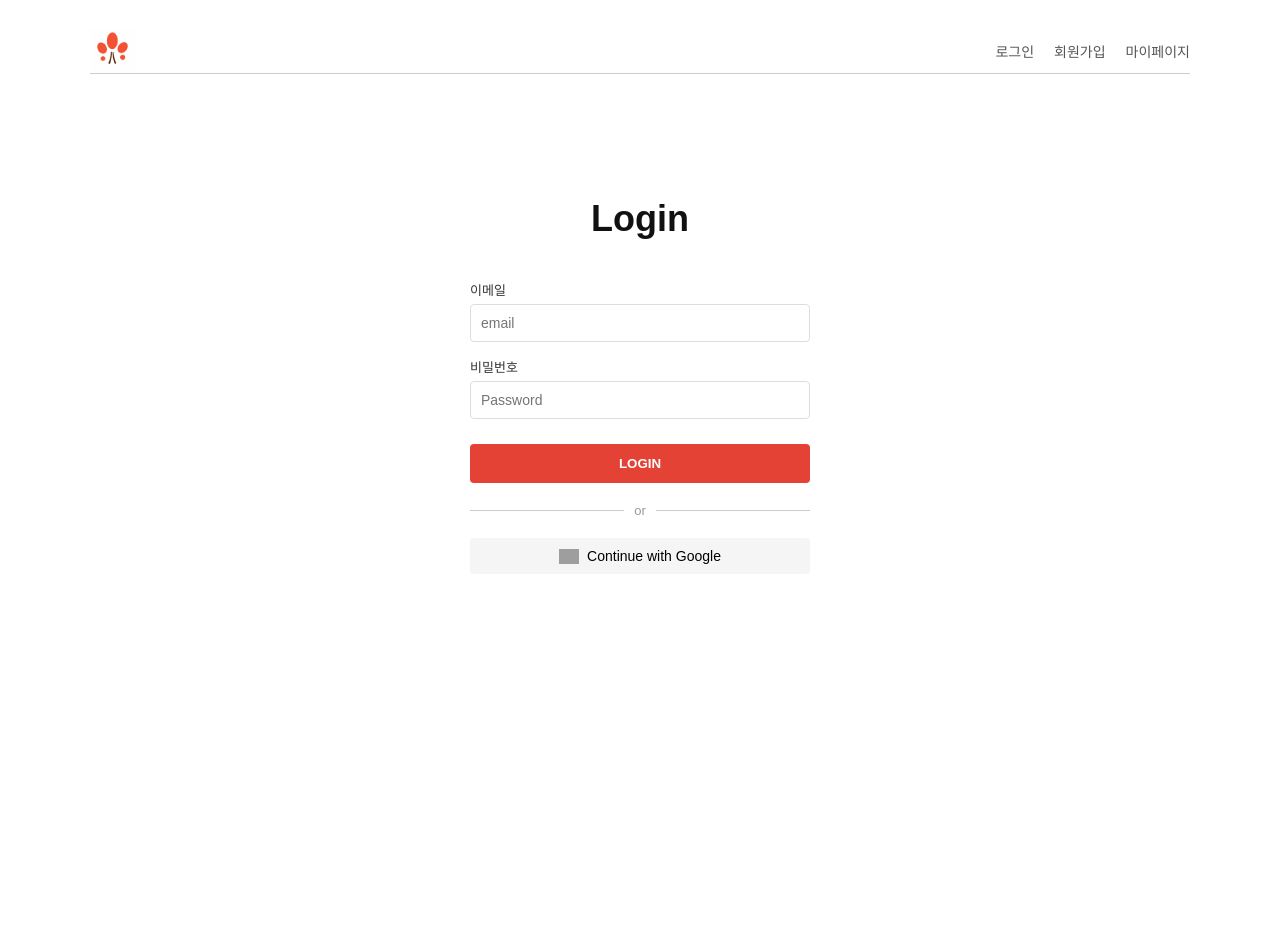
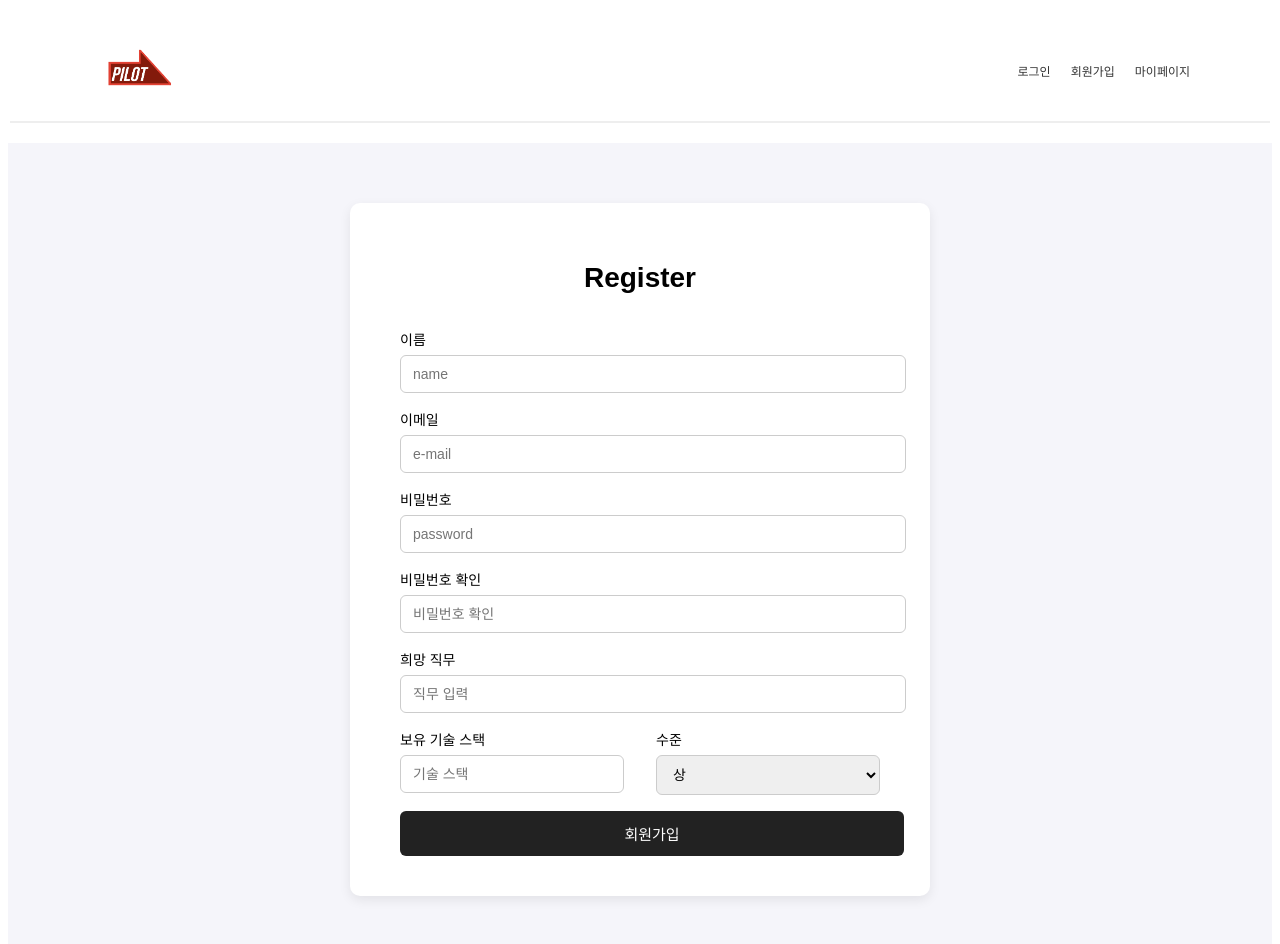
Before and after one commit to career-pilot-team/CareerPilot-, a React app: page /register in a window 1280 px wide. Shown: the top 944 px of the page. Before the commit the page ends 816 px from the top, so only its background shows below. Built offline with nearby package versions, Linux system fonts and the light colour scheme; grey boxes are pictures that could not be loaded; the HTML template or start-up script is replaced by a standard one.

Commit message:
feat: 회원가입페이지 UI구현(중)

```diff
--- a/src/App.jsx
+++ b/src/App.jsx
@@ -1,8 +1,9 @@
 import React from "react";
 import LoginPage from "./components/LoginPage";
+import RegisterPage from "./components/RegisterPage";
 
 function App() {
-  return <LoginPage />;
+  return <RegisterPage />;
 }
 
 export default App;
--- a/src/components/LoginPage.css
+++ b/src/components/LoginPage.css
@@ -18,14 +18,14 @@
 }
 
 .logo {
-  width: 45px;
+  width: 100px;
 }
 
 .nav-links a {
   margin-left: 20px;
   text-decoration: none;
   color: #555;
-  font-size: 14px;
+  font-size: 12px;
 }
 
 .login-box {
--- /dev/null
+++ b/src/components/RegisterPage.css
@@ -0,0 +1,131 @@
+/* 전체 컨테이너 */
+.register-container {
+  font-family: "Pretendard", sans-serif;
+  background-color: #f5f5fa;
+  min-height: 100vh;
+  padding-top: 60px;
+}
+
+/* 상단 헤더 */
+.header {
+  display: flex;
+  justify-content: space-between;
+  align-items: center;
+  padding: 20px 80px;
+  background: white;
+  border-bottom: 2px solid #eee;
+}
+
+.logo {
+  width: 100px;
+}
+
+.nav-links a {
+  margin-left: 20px;
+  text-decoration: none;
+  color: #333;
+  font-size: 12px;
+}
+
+.nav-links a:hover {
+  color: #666;
+}
+
+/* 메인 회원가입 박스 */
+.register-box {
+  max-width: 480px;
+  background: white;
+  margin: 0 auto;
+  padding: 40px 50px;
+  border-radius: 10px;
+  box-shadow: 0 4px 12px rgba(0, 0, 0, 0.08);
+  text-align: left;
+}
+
+.register-box h1 {
+  text-align: center;
+  margin-bottom: 35px;
+  font-weight: 600;
+  font-size: 28px;
+}
+
+/* 입력 폼 */
+.register-form label {
+  display: block;
+  margin-bottom: 6px;
+  font-size: 14px;
+  font-weight: 500;
+}
+
+.register-form input,
+.register-form select {
+  width: 100%;
+  padding: 10px 12px;
+  border: 1px solid #ccc;
+  border-radius: 6px;
+  margin-bottom: 16px;
+  font-size: 14px;
+  outline: none;
+}
+
+.register-form input:focus,
+.register-form select:focus {
+  border-color: e34234;
+  box-shadow: 0 0 0 2px rgba(227, 66, 52, 0.15);
+}
+
+/* 2개 나란히 배치 */
+.row {
+  display: flex;
+  gap: 32px;
+}
+
+.half {
+  flex: 1;
+}
+
+.row .half input,
+.row .half select {
+    width: 100%;
+    box-sizing: border-box;
+}
+
+
+/* 자꾸 에러나서 주석처리함- 왼쪽정렬되어야하는데 오른쪽으로 붙음
+/* 약관 체크박스 */
+/* .checkbox-group {
+  width: 100%;
+  display: flex;
+  align-items: flex-start;
+  margin-bottom: 18px;
+  gap: 8px;
+  justify-content: flex-start;
+}
+
+
+.checkbox-group input {
+  margin-top: 3px;
+}
+
+.terms-text {
+  color: #6b6b6b;
+  font-size: 13px;
+  text-align: left;
+} */
+
+/* 제출 버튼 */
+.submit-btn {
+  width: 105%;
+  padding: 12px;
+  background-color: #222;
+  color: white;
+  border: none;
+  border-radius: 6px;
+  font-size: 15px;
+  cursor: pointer;
+  transition: background 0.3s;
+}
+
+.submit-btn:hover {
+  background-color: #444;
+}
--- /dev/null
+++ b/src/components/RegisterPage.jsx
@@ -0,0 +1,72 @@
+import React from "react";
+import "./RegisterPage.css";
+import logo from "../assets/logo.png";
+
+const RegisterPage = () => {
+  return (
+    <>
+    <header className="header">
+        <img src={logo} alt="logo" className="logo" />
+        <nav className="nav-links">
+          <a href="#">로그인</a>
+          <a href="#">회원가입</a>
+          <a href="#">마이페이지</a>
+        </nav>
+      </header>
+
+    <div className="register-container">
+      <main className="register-box">
+        <h1>Register</h1>
+
+        <form className="register-form">
+          <label>이름</label>
+          <input type="text" placeholder="name" />
+
+          <label>이메일</label>
+          <input type="email" placeholder="e-mail" />
+
+          <label>비밀번호</label>
+          <input type="password" placeholder="password" />
+
+          <label>비밀번호 확인</label>
+          <input type="password" placeholder="비밀번호 확인" />
+
+          <label>희망 직무</label>
+          <input type="text" placeholder="직무 입력" />
+
+          <div className="row">
+            <div className="half">
+              <label>보유 기술 스택</label>
+              <input type="text" placeholder="기술 스택" />
+            </div>
+            <div className="half">
+              <label>수준</label>
+              <select>
+                <option>상</option>
+                <option>중</option>
+                <option>하</option>
+              </select>
+            </div>
+          </div>
+
+
+          {/*자꾸 에러나서 일단 주석처리 - 왼쪽정렬해야하는데 오른쪽으로 붙음
+           <div className="checkbox-group">
+            <input type="checkbox" id="terms" />
+            <label htmlFor="terms">
+              I accept the terms <br />
+              <span className="terms-text">개인정보 수집 및 이용동의 (필수)</span>
+            </label>
+          </div> */}
+
+          <button type="submit" className="submit-btn">
+            회원가입
+          </button>
+        </form>
+      </main>
+    </div>
+    </>
+  );
+};
+
+export default RegisterPage;
```
Also changed, not shown: src/assets/logo.png.
